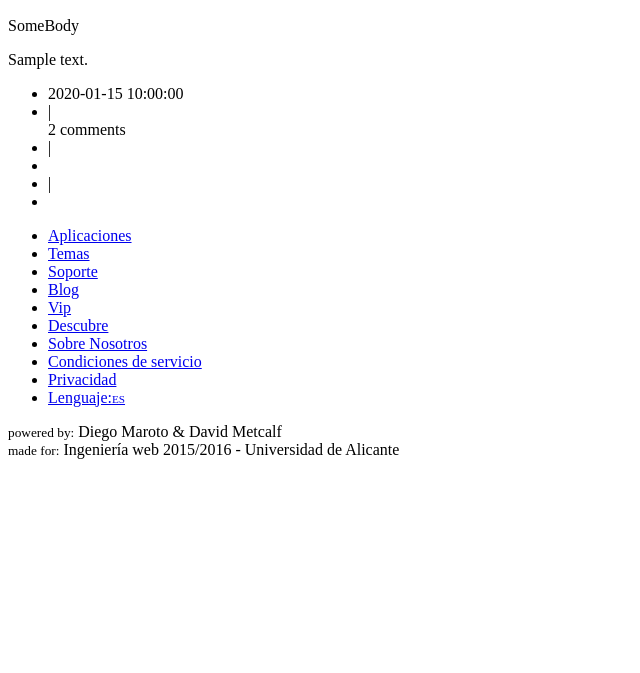
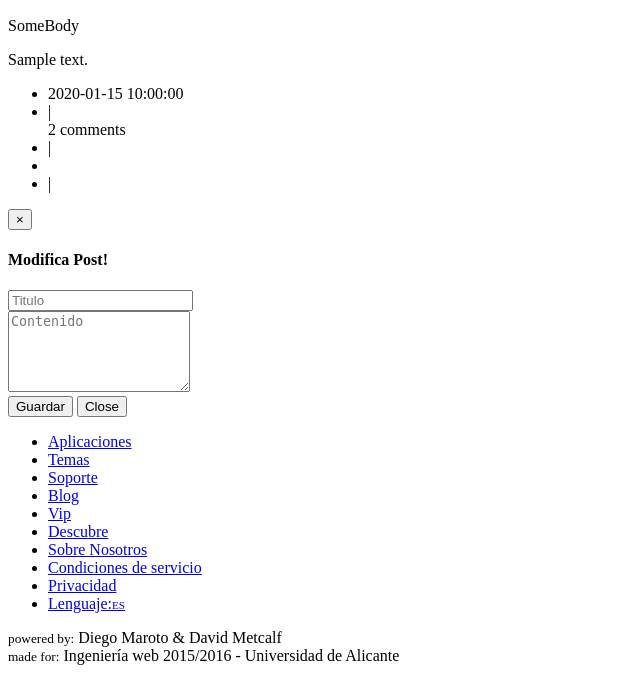
Before and after one commit to DiegoMGar/iw_wordpress, a PHP site: the page made by application/views/blog.php in a window 1280 px wide. Shown: the part 206-879 px from the top of the page, without its empty margins (0-640 px from the left). Before the commit the page ends 665 px from the top, so only its background shows below. Run offline with PHP 8.4, Linux system fonts and the light colour scheme; the template is opened without the code that fills it: most values are stand-ins (such as "Sample title", 1, 10 or a date in 2020); data that the repository does not hold is empty.

Commit message:
Added crud delete for posts.

```diff
--- a/application/views/blog-admin-header.php
+++ b/application/views/blog-admin-header.php
@@ -21,7 +21,7 @@
         <button type="button" class="close" data-dismiss="modal">&times;</button>
         <h4 class="modal-title">Crea nuevo Post!</h4>
       </div>
-      <form class="form col-md-12 center-block" name="addPost" action="<?php echo base_url('/blog/addPost/' . $url);?>" method="post">
+      <form class="form col-md-12 center-block" name="addPost" action="<?php echo base_url('/blog/addPost/' . $url .'/' . $blogId);?>" method="post">
       	<div class="modal-body">
             <div class="form-group">
               <input type="text" class="form-control input-lg" placeholder="Titulo" name="titulo" required>
--- a/application/views/blog.php
+++ b/application/views/blog.php
@@ -23,17 +23,59 @@
 	                        <span class="glyphicon glyphicon-star"></span>
 	                        <span class="glyphicon glyphicon-star-empty"></span>
 				        </li>
-				        <li>|</li>
-				         <li>
-				            <!-- Use Font Awesome http://fortawesome.github.io/Font-Awesome/ -->
+				        <li>|</li>' ;
+			if($userOK == true)
+			{
+				echo	'<li>
+				         	<a href="' . base_url('/blog/deletePost/' . $url .'/'. $row->oid) . '"><span class="glyphicon glyphicon-trash"></span></a>
+				            <span class="glyphicon glyphicon-pencil" data-toggle="modal" data-target="#modifyPost"></span>
+				            <!-- Use Font Awesome http://fortawesome.github.io/Font-Awesome/
 				              <span><i class="fa fa-facebook-square"></i></span>
 				              <span><i class="fa fa-twitter-square"></i></span>
-				              <span><i class="fa fa-google-plus-square"></i></span>
-				        </li>
-					</ul>
+				              <span><i class="fa fa-google-plus-square"></i></span>-->
+				        </li>';
+			}
+			echo	'</ul>
 				</div>
 			</div>
 		</div>';
     	}
 	?>
 </div>
+
+<!-- Modal addPost-->
+<div id="modifyPost" class="modal fade" role="dialog" style="color: black;">
+  <div class="modal-dialog">
+    <!-- Modal content-->
+    <div class="modal-content">
+      <div class="modal-header">
+        <button type="button" class="close" data-dismiss="modal">&times;</button>
+        <h4 class="modal-title">Modifica Post!</h4>
+      </div>
+      <form class="form col-md-12 center-block" name="modifyPost" action="<?php echo base_url('/blog/modifyPost/' . $url .'/' . $blogId);?>" method="post">
+      	<div class="modal-body">
+            <div class="form-group">
+              <input type="text" class="form-control input-lg" placeholder="Titulo" name="titulo" required>
+            </div>
+            <div class="form-group">
+              <textarea class="form-control" rows="5" id="contenido" name="contenido" placeholder="Contenido" required></textarea>
+            </div>
+	      </div>
+	      <div class="modal-footer">
+	      	<button class="btn btn-primary" type="submit" value="Submit" id="saveBut">Guardar</button>
+	        <button type="button" class="btn btn-default" data-dismiss="modal">Close</button>
+	      </div>
+      </form>
+    </div>
+
+  </div>
+</div>
+
+<script>
+	$('#saveBut').click(function(e) {
+	  if ($('input').val() === '' && $('textarea').val() === '') {
+	    e.preventDefault();
+	    alert('input is empty');
+	  }
+	});
+</script>
```
Also changed, not shown: application/controllers/Blog.php (+21 -3 lines).
